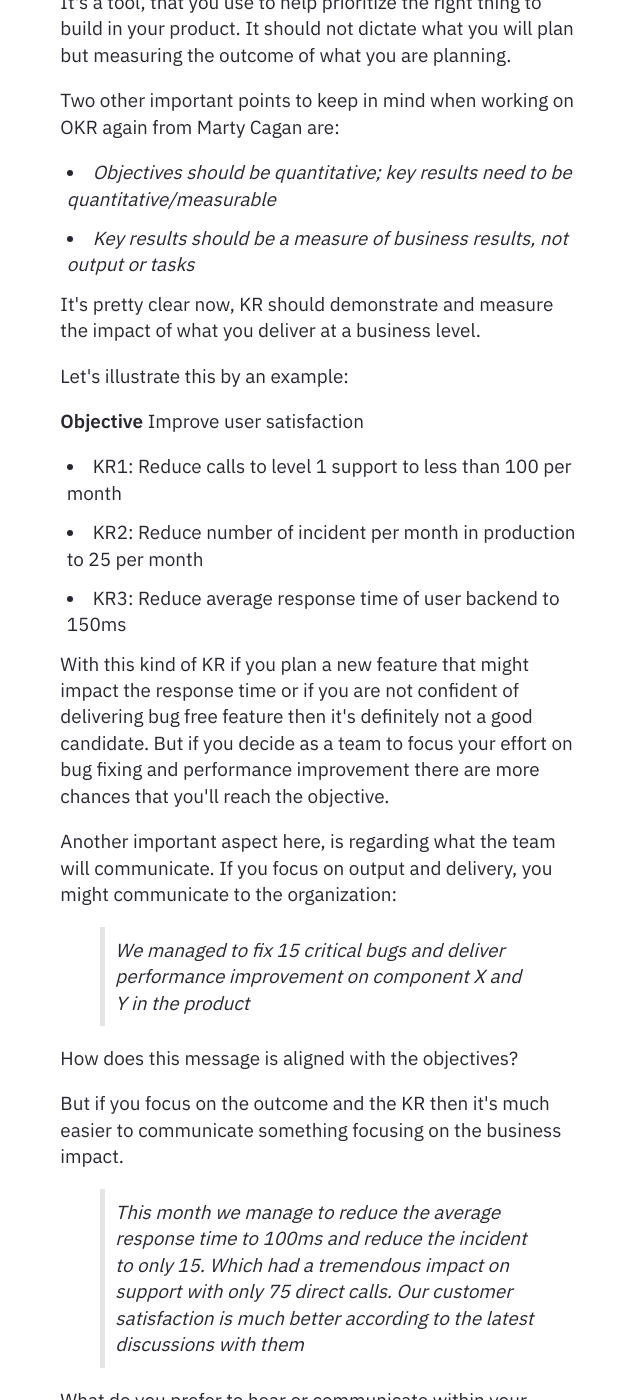
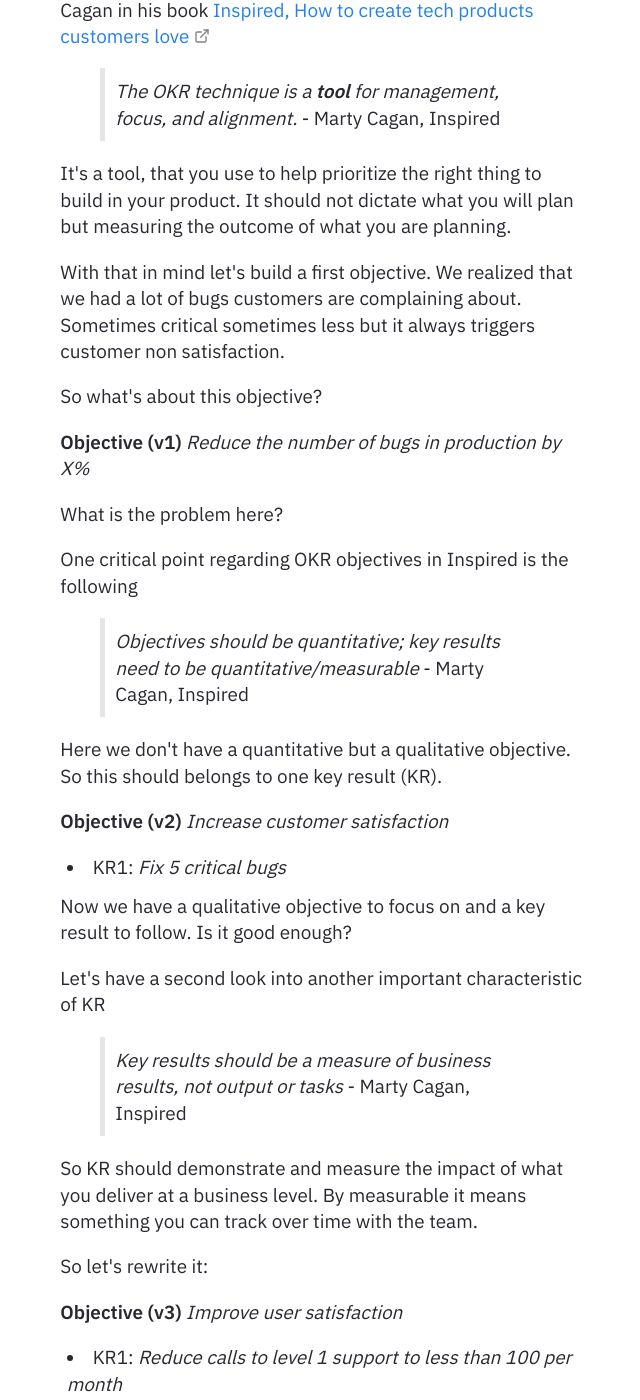
Before and after one commit to PierrickBlons/digital-garden, a Jekyll site: the page built from _notes/Public/Software/OKR.md, in a window 1280 px wide and 1400 px high, scrolled down 1114 px. Shown: the whole window, without its empty margins (318-958 px from the left). Built offline with Jekyll 4.4.1, drawn with Linux system fonts in a browser that asks for light colours; some of the changed text lies outside the part shown.

Commit message:
article: OKR tended

```diff
--- a/_notes/Public/Software/OKR.md
+++ b/_notes/Public/Software/OKR.md
@@ -7,8 +7,11 @@ permalink: /okr
 status: draft
 reviews:
   - { date: 02/24/2023, comment: 'seeded' }
+  - { date: 02/24/2023, comment: 'tended' }
 ---
-Let's start with a definition
+The idea is here is not to defend or not the OKR technique, it has his flows. But if you want to experiment it then there are few guidelines to follow to not reproduce known issues with OKR. And writing them properly will save you few quarters of experimentation and learning.
+
+Let's begin with a definition
 
 > **Objectives and key results** (**OKR**, alternatively **OKRs**) is a goal-setting framework used by individuals, teams, and organizations to define measurable goals and track their outcomes.
 
@@ -23,23 +26,43 @@ There two important terms here:
 
 Let's have a look into another definition of OKR from Marty Cagan in his book [Inspired, How to create tech products customers love](https://www.goodreads.com/book/show/35249663-inspired)
 
-*The OKR technique is a **tool** for management, focus, and alignment.*
+>*The OKR technique is a **tool** for management, focus, and alignment.* - Marty Cagan, Inspired
 
 It's a tool, that you use to help prioritize the right thing to build in your product. It should not dictate what you will plan but measuring the outcome of what you are planning.
 
-Two other important points to keep in mind when working on OKR again from Marty Cagan are:
-- *Objectives should be quantitative; key results need to be quantitative/measurable*
-- *Key results should be a measure of business results, not output or tasks*
+With that in mind let's build a first objective.
+We realized that we had a lot of bugs customers are complaining about. Sometimes critical sometimes less but it always triggers customer non satisfaction.
 
-It's pretty clear now, KR should demonstrate and measure the impact of what you deliver at a business level.
+So what's about this objective?
 
-Let's illustrate this by an example:
+**Objective (v1)**
+*Reduce the number of bugs in production by X%*
 
-**Objective**
-Improve user satisfaction
-- KR1: Reduce calls to level 1 support to less than 100 per month
-- KR2: Reduce number of incident per month in production to 25 per month
-- KR3: Reduce average response time of user backend to 150ms
+What is the problem here?
+
+One critical point regarding OKR objectives in Inspired is the following
+>*Objectives should be quantitative; key results need to be quantitative/measurable* - Marty Cagan, Inspired
+
+Here we don't have a quantitative but a qualitative objective. So this should belongs to one key result (KR).
+
+**Objective (v2)**
+*Increase customer satisfaction*
+- KR1: *Fix 5 critical bugs*
+
+Now we have a qualitative objective to focus on and a key result to follow. Is it good enough?
+
+Let's have a second look into another important characteristic of KR
+>*Key results should be a measure of business results, not output or tasks* - Marty Cagan, Inspired
+
+So KR should demonstrate and measure the impact of what you deliver at a business level. By measurable it means something you can track over time with the team.
+
+So let's rewrite it:
+
+**Objective (v3)**
+*Improve user satisfaction*
+- KR1: *Reduce calls to level 1 support to less than 100 per month*
+- KR2: *Reduce number of open bugs in production to 25 maximum per month*
+- KR3: *Reduce average response time of user backend to 150ms*
 
 With this kind of KR if you plan a new feature that might impact the response time or if you are not confident of delivering bug free feature then it's definitely not a good candidate.
 But if you decide as a team to focus your effort on bug fixing and performance improvement there are more chances that you'll reach the objective.
```
